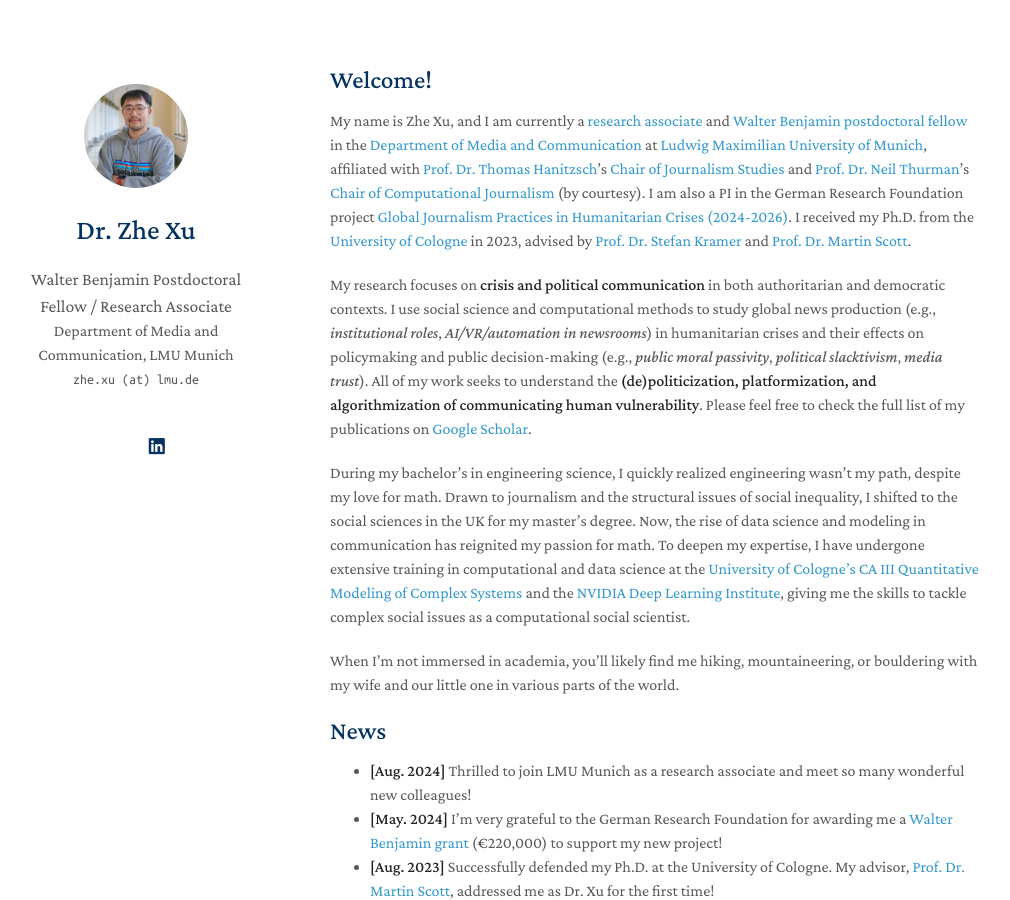
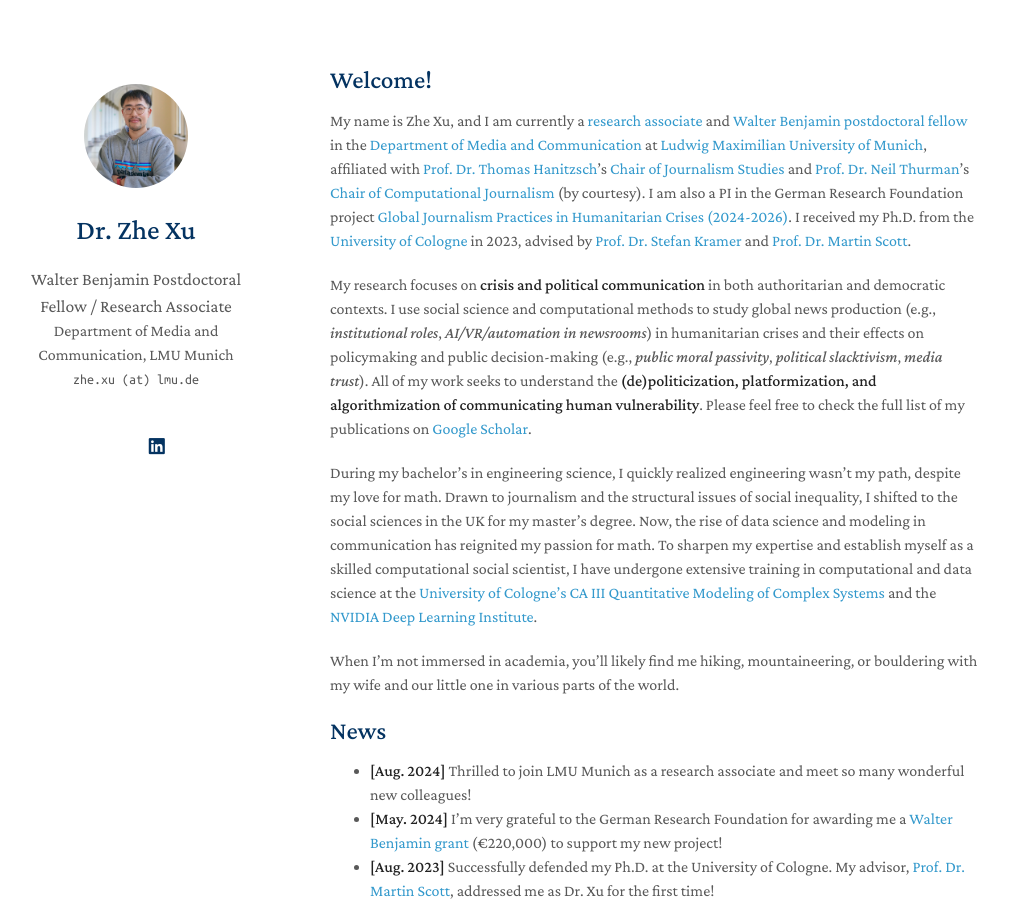
Before and after one commit to zhexuphd/home, a Jekyll site: the page built from index.md, in a window 1280 px wide and 900 px high. Shown: the whole window, without its empty margins (140-1150 px from the left). Built offline with Jekyll 4.4.1, drawn with Linux system fonts in a browser that asks for light colours; a style sheet for code colours, icons or effects is not loaded; our own code applies the rules of GitHub Pages for plain Markdown files.

Commit message:
Update index.md

```diff
--- a/index.md
+++ b/index.md
@@ -8,7 +8,7 @@
 
 My research focuses on **crisis and political communication** in both authoritarian and democratic contexts. I use social science and computational methods to study global news production (e.g., *institutional roles*, *AI/VR/automation in newsrooms*) in humanitarian crises and their effects on policymaking and public decision-making (e.g., *public moral passivity*, *political slacktivism*, *media trust*). All of my work seeks to understand the **(de)politicization, platformization, and algorithmization of communicating human vulnerability**. Please feel free to check the full list of my publications on [Google Scholar](https://scholar.google.de/citations?user=lxUyedYAAAAJ&hl=en&oi=sra).
 
-During my bachelor's in engineering science, I quickly realized engineering wasn’t my path, despite my love for math. Drawn to journalism and the structural issues of social inequality, I shifted to the social sciences in the UK for my master’s degree. Now, the rise of data science and modeling in communication has reignited my passion for math. To deepen my expertise, I have undergone extensive training in computational and data science at the [University of Cologne's CA III Quantitative Modeling of Complex Systems](http://ml-school.uni-koeln.de/) and the [NVIDIA Deep Learning Institute](https://learn.nvidia.com/courses/course-detail?course_id=course-v1:DLI+C-FX-06+V2), giving me the skills to tackle complex social issues as a computational social scientist.
+During my bachelor's in engineering science, I quickly realized engineering wasn’t my path, despite my love for math. Drawn to journalism and the structural issues of social inequality, I shifted to the social sciences in the UK for my master’s degree. Now, the rise of data science and modeling in communication has reignited my passion for math. To sharpen my expertise and establish myself as a skilled computational social scientist, I have undergone extensive training in computational and data science at the [University of Cologne's CA III Quantitative Modeling of Complex Systems](http://ml-school.uni-koeln.de/) and the [NVIDIA Deep Learning Institute](https://learn.nvidia.com/courses/course-detail?course_id=course-v1:DLI+C-FX-06+V2).
 
 When I’m not immersed in academia, you’ll likely find me hiking, mountaineering, or bouldering with my wife and our little one in various parts of the world.
 
```
